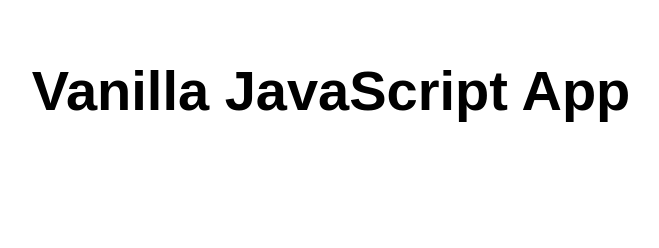
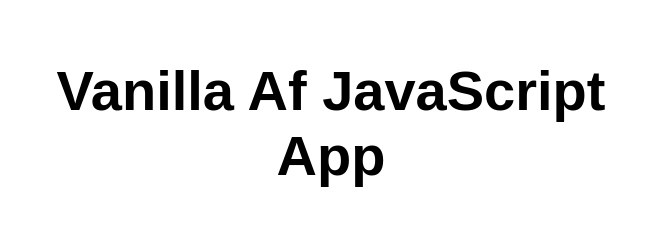
Before and after one commit to lynnaloo/vanilla-af, a plain HTML site: page src/index.html in a window 1280 px wide. Shown: the whole page, without its empty margins (309-968 px from the left). Drawn offline with Linux system fonts and the light colour scheme.

Commit message:
update app

```diff
--- a/src/index.html
+++ b/src/index.html
@@ -5,12 +5,12 @@
   <meta charset="UTF-8">
   <meta name="viewport" content="width=device-width, initial-scale=1.0">
   <link rel="stylesheet" href="styles.css">
-  <title>Vanilla JavaScript App</title>
+  <title>Vanilla AF JavaScript App</title>
 </head>
 
 <body>
   <main>
-    <h1>Vanilla JavaScript App</h1>
+    <h1>Vanilla Af JavaScript App</h1>
   </main>
 </body>
 
```
